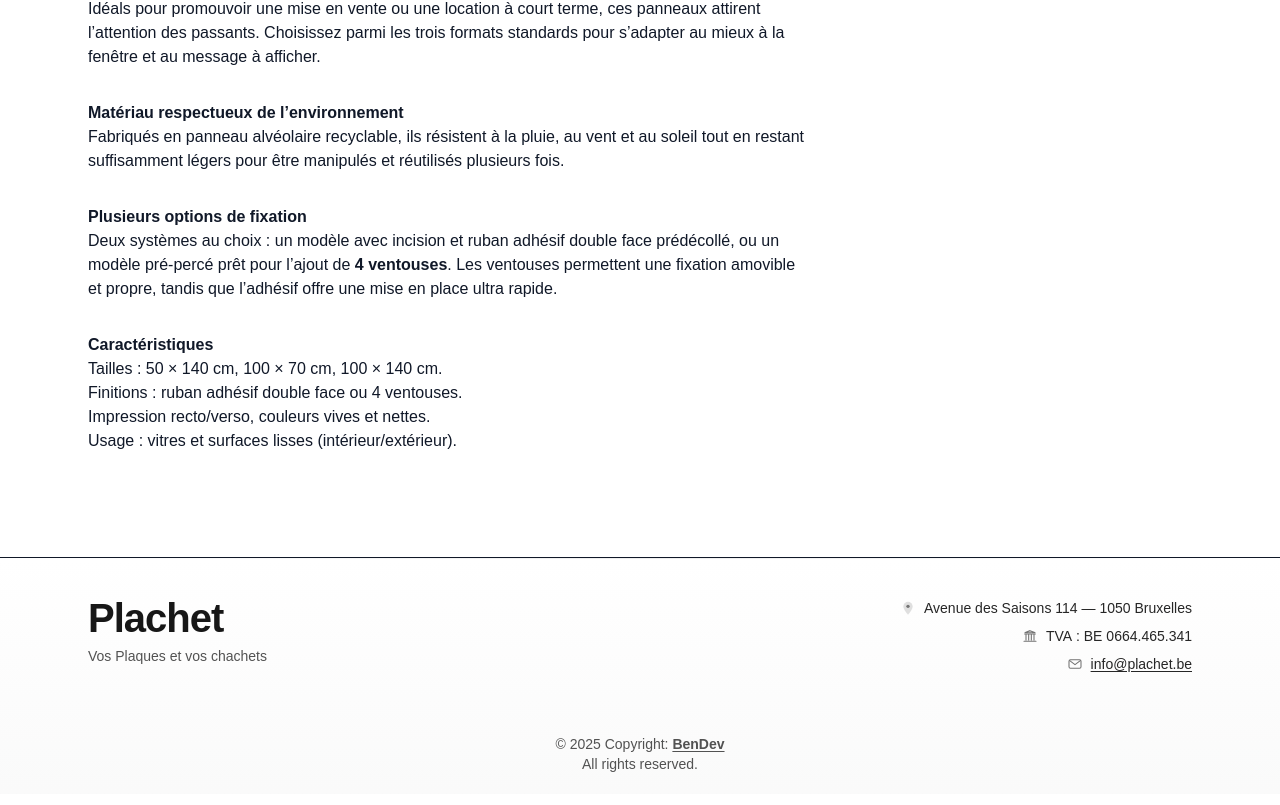
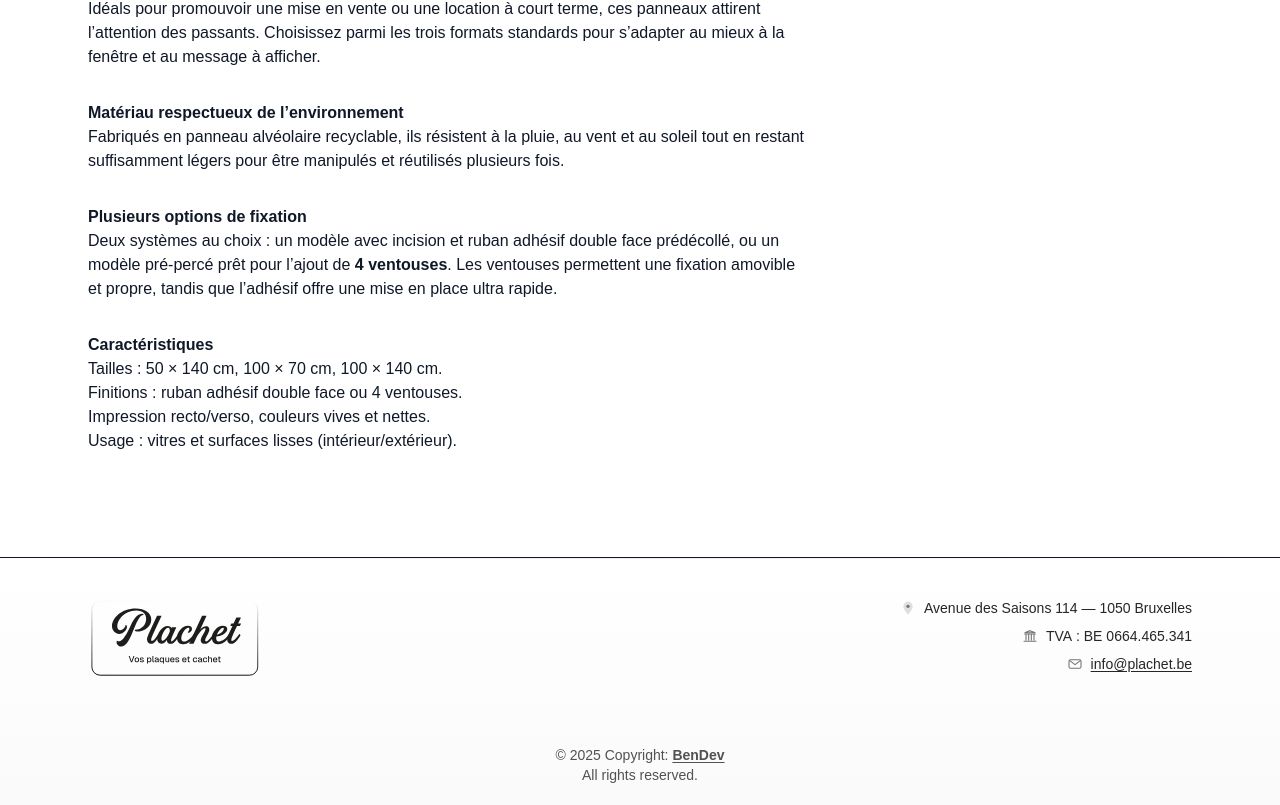
Before and after one commit to beendev/plachet, a Next.js app: page / in a window 1280 px wide. Shown: the part 2137-2942 px from the top of the page. Built offline with nearby package versions, Linux system fonts and the light colour scheme.

Commit message:
logo footer

```diff
--- a/src/components/Footer.tsx
+++ b/src/components/Footer.tsx
@@ -1,5 +1,7 @@
 // components/Footer.tsx
 "use client";
+
+import Image from "next/image";
 
 export default function Footer() {
   return (
@@ -12,12 +14,20 @@ export default function Footer() {
 
       {/* Contenu principal */}
       <div className="max-w-6xl mx-auto px-6 py-10 grid grid-cols-1 md:grid-cols-2 gap-10 items-start">
-        {/* Gauche : marque + slogan (police par défaut) */}
-        <div className="space-y-2 text-center md:text-left">
-          <p className="text-[clamp(28px,5vw,40px)] leading-none text-neutral-900 font-semibold tracking-tight">
-            Plachet
-          </p>
-          <p className="text-sm text-neutral-600">Vos Plaques et vos chachets</p>
+        {/* Gauche : logo + slogan */}
+        <div className="space-y-3 text-center md:text-left">
+         <a href="" className="inline-block">
+          <Image
+            src="/PLACHET.svg"
+            alt="Plachet"
+            width={420}
+            height={120}
+            priority
+            sizes="(min-width:1024px) 320px, 240px"
+            className="w-auto h-12 sm:h-14 md:h-16 lg:h-20"
+          />
+        </a>
+
         </div>
 
         {/* Droite : coordonnées avec icônes */}
@@ -76,7 +86,7 @@ function Item({
   );
 }
 
-/* --- Icônes inline (pas de lib externe nécessaire) --- */
+/* --- Icônes inline --- */
 function MapPinIcon(props: React.SVGProps<SVGSVGElement>) {
   return (
     <svg viewBox="0 0 24 24" aria-hidden="true" {...props}>
```
Also changed, not shown: public/PLACHET.svg (added), 1 other file (tests, documents, lock files or other folders).
